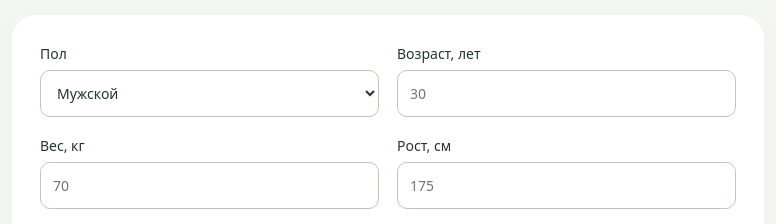
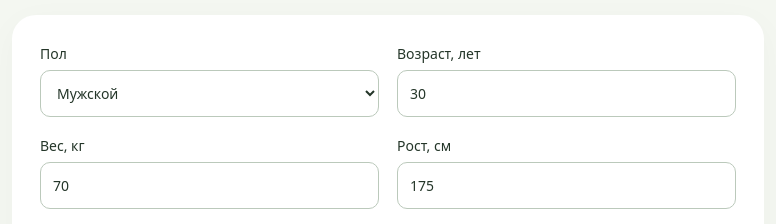
Before and after one commit to EugenyTMB/hexlet-vibecoding, a plain HTML site: page index.html in a window 1280 px wide. Shown: the part 223-447 px from the top of the page, 252-1028 px from the left. Drawn offline with Linux system fonts and the light colour scheme.

Commit message:
Prefill age weight and height so number controls start from defaults

```diff
--- a/index.html
+++ b/index.html
@@ -5,9 +5,9 @@
 </style></head><body><main><header><span class="badge">Просто о питании</span><h1>Суточная норма калорий</h1><p class="muted">Укажите параметры, активность и цель, чтобы получить ориентир на день.</p></header>
 <section class="card" aria-label="Ваши параметры"><form novalidate>
 <label>Пол<select name="sex" required><option value="male">Мужской</option><option value="female">Женский</option></select></label>
-<label>Возраст, лет<input name="age" type="number" min="18" max="120" step="1" required placeholder="30" inputmode="numeric"></label>
-<label>Вес, кг<input name="weight" type="number" min="20" max="500" step="any" required placeholder="70" inputmode="decimal"></label>
-<label>Рост, см<input name="height" type="number" min="100" max="250" step="any" required placeholder="175" inputmode="decimal"></label>
+<label>Возраст, лет<input name="age" type="number" min="18" max="120" step="1" required value="30" placeholder="30" inputmode="numeric"></label>
+<label>Вес, кг<input name="weight" type="number" min="20" max="500" step="0.1" required value="70" placeholder="70" inputmode="decimal"></label>
+<label>Рост, см<input name="height" type="number" min="100" max="250" step="0.1" required value="175" placeholder="175" inputmode="decimal"></label>
 <label class="wide">Уровень активности<select name="activity" required>
 <option value="1.2">Минимальный — сидячий образ жизни (×1,2)</option>
 <option value="1.375">Лёгкий — тренировки 1–3 раза в неделю (×1,375)</option>
```
